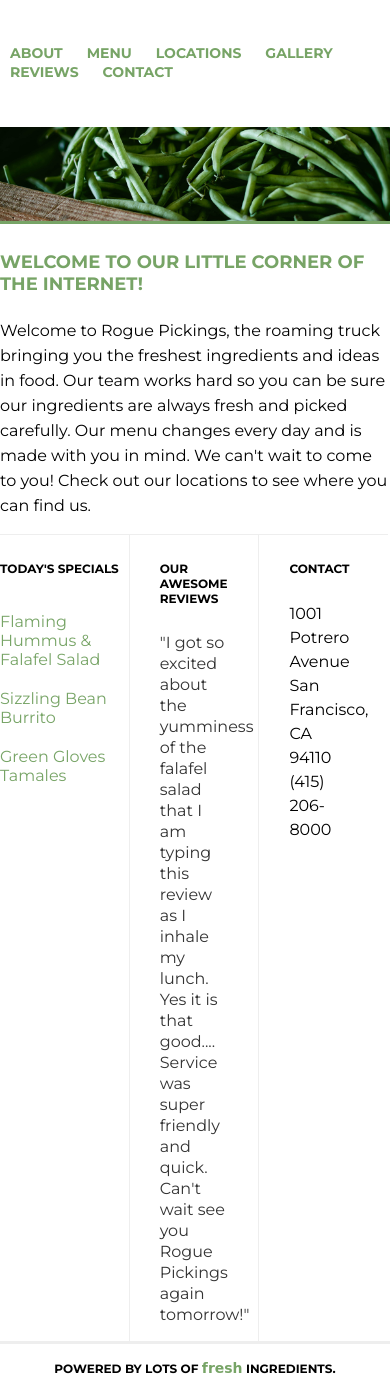
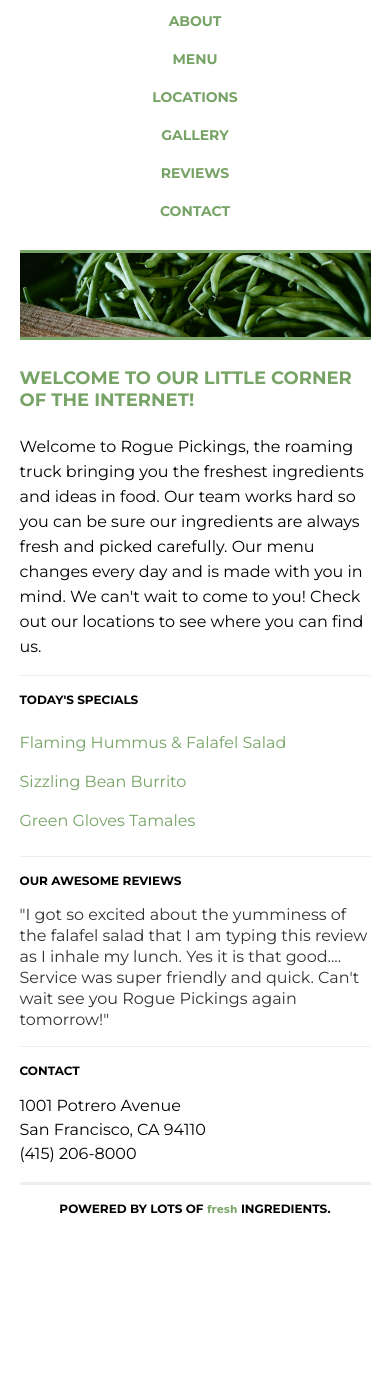
Before and after one commit to MitaliShah/Rogue-Pickings, a plain HTML site: page index.html in a window 390 px wide. Shown: the part 116-1510 px from the top of the page. After the commit the page ends 1348 px from the top, so only its background shows below. Drawn offline with Linux system fonts and the light colour scheme; a web font is replaced by a local one.

Commit message:
Rogue Pickings site responsive

```diff
--- a/css/main.css
+++ b/css/main.css
@@ -1,10 +1,22 @@
+html {
+  font-size: 16px;
+}
+
 body {
   font-family: "Montserrat", Helvetica, Arial, sans-serif;
+  display: flex;
+  justify-content: center;
+  align-items: center;
+  font-size: 1em;
 }
 
 .container {
   max-width: 1200px;
-  margin: 0 auto;
+  width: 90%;
+  display: flex;
+  justify-content: center;
+  align-items: center;
+  flex-flow: row wrap;
 }
 
 h1,
@@ -31,28 +43,33 @@
 p {
   font-size: 14px;
   line-height: 21px;
-  padding: 0 30px;
 }
 
 /*The widths are in a percentage!*/
 header {
-  height: 110px;
   border-bottom: 3px solid #77a466;
-  margin: 0 auto;
+  text-align: center;
+  width: 100%;
+  display: flex;
+  justify-content: center;
+  align-items: center;
+  flex-flow: row wrap;
 }
 
 header h1 {
-  float: left;
+  font-size: 1.875em;
   margin: 0;
-  padding: 38px 0;
+  padding: 38px 20px 20px 20px;
+  border-bottom: 3px solid #77a466;
+  width: 100%;
 }
 header h1 span {
   color: #77a466;
 }
 
 header nav {
-  float: right;
-  padding: 46px 0;
+  padding: 20px 0;
+  width: 100%;
 }
 header nav ul {
   margin: 0;
@@ -61,10 +78,11 @@
 header nav ul li {
   text-transform: uppercase;
   font-weight: 700;
-  font-size: 14px;
-  padding: 0 10px;
-  display: inline;
+  font-size: 0.875em;
+  padding: 10px 0;
+  list-style: none;
 }
+
 header nav ul li a {
   text-decoration: none;
   color: #77a466;
@@ -73,55 +91,34 @@
 /*The widths are in a percentage!*/
 .top-section,
 .bottom-section {
-  margin: 0 auto;
-  clear: both;
+  display: flex;
+  justify-content: center;
+  align-items: center;
+  flex-flow: row wrap;
 }
 
-.main-image {
-  height: auto;
-  float: left;
-}
 .main-image img {
   width: 100%;
   border-bottom: 3px solid #77a466;
 }
 
-.main-title {
-  height: auto;
-  float: left;
-}
 .main-title h3 {
   text-align: left;
   padding: 5px 0;
   color: #77a466;
+  font-size: 1.125em;
 }
 .main-title p {
   padding: 0;
-  font-size: 16px;
+  font-size: 1em;
   line-height: 25px;
 }
 
 .section-one,
 .section-two,
 .section-three {
-  width: 33%;
-  height: auto;
-  float: left;
+  width: 100%;
   border-top: 1px solid #eee;
-}
-
-.section-one h4 {
-  padding: 10px 0;
-}
-
-.section-two {
-  border-left: 1px solid #eee;
-  border-right: 1px solid #eee;
-}
-
-.section-two h4,
-.section-three h4 {
-  padding: 10px 30px;
 }
 
 .menu {
@@ -135,26 +132,73 @@
 
 .reviews {
   color: #333;
-  font-size: 16px;
-  line-height: 21px;
+  font-size: 1em;
+  line-height: 1.3125;
 }
 
 .address {
-  font-size: 16px;
-  line-height: 24px;
+  font-size: 1em;
+  line-height: 1.5;
 }
 
 /*The widths are in a percentage!*/
 footer {
-  height: 50px;
   border-top: 3px solid #eee;
-  margin: 0 auto;
-  clear: both;
   text-align: center;
+  width: 100%;
+  display: flex;
+  justify-content: center;
+  align-items: center;
+  flex-flow: row wrap;
 }
+
 footer span {
   font-family: "Galada", cursive;
   text-transform: lowercase;
   color: #77a466;
-  font-size: 14px;
+  font-size: 0.875em;
 }
+
+@media only screen and (min-width: 768px) {
+  /* For mobile phones: */
+  .bottom-section {
+    justify-content: space-between;
+    align-items: flex-start;
+    border-top: 1px solid #eee;
+  }
+
+  .section-one,
+  .section-two,
+  .section-three {
+    border-top: none;
+    flex-basis: 30%;
+  }
+
+  .section-two {
+    border-left: 1px solid #eee;
+    border-right: 1px solid #eee;
+    padding: 0 20px;
+  }
+}
+
+@media only screen and (min-width: 1200px) {
+  header {
+    justify-content: space-between;
+  }
+
+  header h1 {
+    width: 30%;
+    padding: 0;
+    border-bottom: none;
+    text-align: left;
+  }
+
+  header nav {
+    width: 40%;
+  }
+
+  header nav ul {
+    display: flex;
+    justify-content: space-between;
+  }
+}
```
